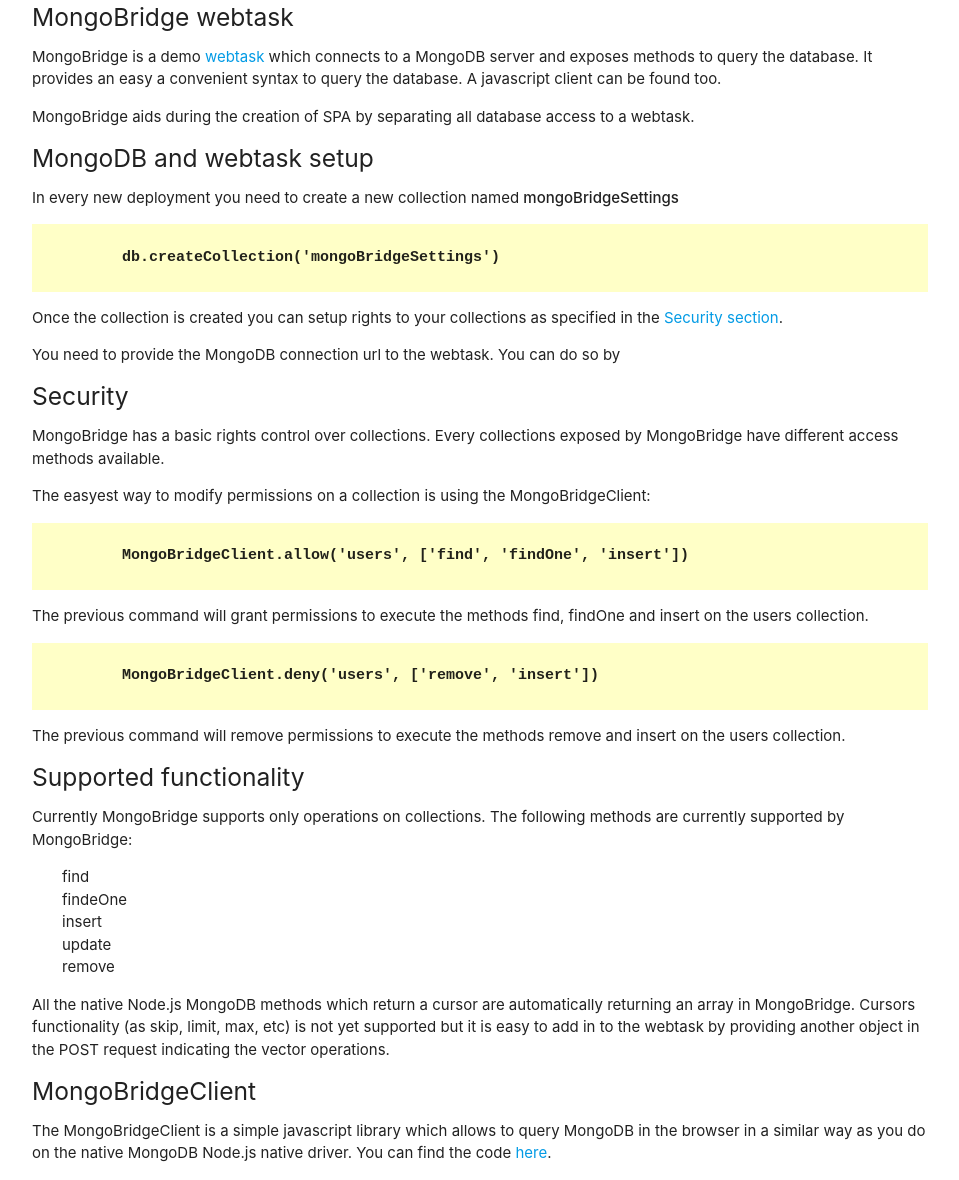
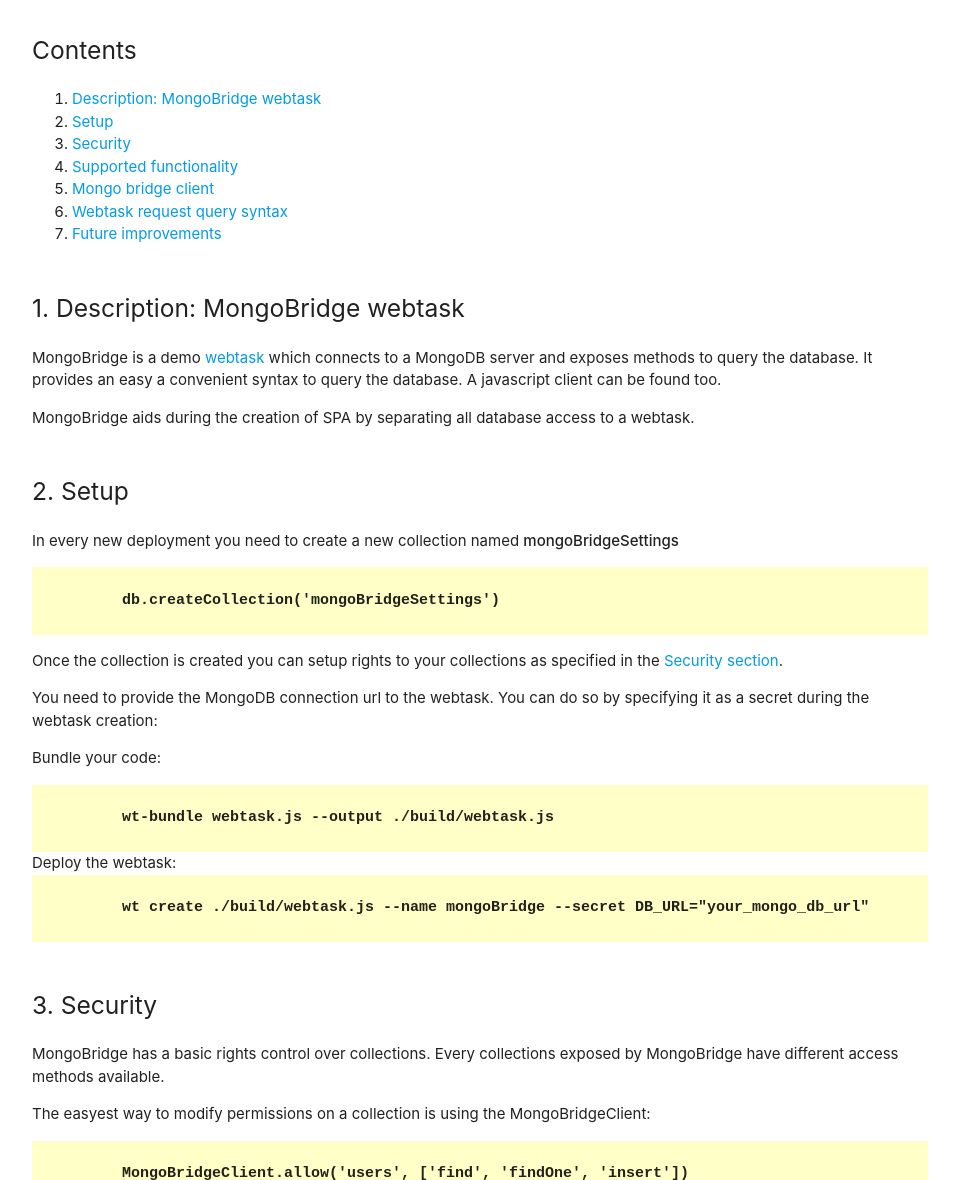
Before and after one commit to santiagorp/MongoBridge, a plain HTML site: page client/documentation.html in a window 1280 px wide. Shown: the part 137-1317 px from the top of the page, without its empty margins (160-1119 px from the left). Drawn offline with nearby package versions, Linux system fonts and the light colour scheme.

Commit message:
Updated documentation

```diff
--- a/client/css/site.css
+++ b/client/css/site.css
@@ -46,3 +46,7 @@
 .documentation nav ul li {
   list-style: none;
 }
+
+.documentation h5 {
+  margin: 2em 0em 1em 0em;
+}
--- a/client/documentation.html
+++ b/client/documentation.html
@@ -24,7 +24,20 @@
 
       <h4>Documentation</h4>
 
-      <h5>MongoBridge webtask</h5>
+      <h5>Contents</h5>
+
+      <ol>
+        <li><a href="#intro">Description: MongoBridge webtask<a></li>
+        <li><a href="#setup">Setup</a></li>
+        <li><a href="#security">Security</a></li>
+        <li><a href="#functionality">Supported functionality</a></li>
+        <li><a href="#client">Mongo bridge client</a></li>
+        <li><a href="#syntax">Webtask request query syntax</a></li>
+        <li><a href="#todo">Future improvements</a></li>
+
+      </ol>
+
+      <h5 id="intro">1. Description: MongoBridge webtask</h5>
       <p>
         MongoBridge is a demo <a href="https://webtask.io/" target="_blank">webtask</a>
         which connects to a MongoDB server and exposes methods to query the database.
@@ -36,7 +49,7 @@
         MongoBridge aids during the creation of SPA by separating all database access to a webtask.
       </p>
 
-      <h5>MongoDB and webtask setup</h5>
+      <h5 id="setup">2. Setup</h5>
       <p>In every new deployment you need to create a new collection named <strong>mongoBridgeSettings</strong></p>
       <div class="example">
         <pre>
@@ -51,12 +64,24 @@
       </p>
 
       <p>
-        You need to provide the MongoDB connection url to the webtask.
-        You can do so by
-      </p>
+        You need to provide the MongoDB connection url to the webtask. You can do so by specifying it as a secret during the webtask creation:
+      <p/>
+      Bundle your code:
+      <div class="example">
+        <pre>
 
+          wt-bundle webtask.js --output ./build/webtask.js
+        </pre>
+      </div>
+      Deploy the webtask:
+      <div class="example">
+        <pre>
 
-      <h5 id="security">Security</h5>
+          wt create ./build/webtask.js --name mongoBridge --secret DB_URL="your_mongo_db_url"
+        </pre>
+      </div>
+
+      <h5 id="security">3. Security</h5>
       <p>MongoBridge has a basic rights control over collections. Every collections exposed by MongoBridge
         have different access methods available.</p>
 
@@ -81,7 +106,7 @@
         on the users collection.</p>
 
 
-      <h5>Supported functionality</h5>
+      <h5 id="functionality">4. Supported functionality</h5>
       <p>
         Currently MongoBridge supports only operations on collections.
         The following methods are currently supported by MongoBridge:
@@ -100,7 +125,7 @@
         operations.
       </p>
 
-      <h5>MongoBridgeClient</h5>
+      <h5 id="client">5. MongoBridgeClient</h5>
       <p>
         The MongoBridgeClient is a simple javascript library which allows to query MongoDB in the browser
         in a similar way as you do on the native MongoDB Node.js native driver. You can find the code
@@ -145,7 +170,7 @@
         </pre>
       </div>
 
-      <h5>webtask request query syntax</h5>
+      <h5 id="syntax">6. Webtask request query syntax</h5>
       <p>
         The MongoBridge webtask demo has been designed to provide a syntax as
         close as possible to the
@@ -198,7 +223,7 @@
             </div>
         </div>
 
-        <h5>Future improvements</h5>
+        <h5 id="todo">7. Future improvements</h5>
         The next features to be included are:
         <ul>
           <li>MongoDB cursors functionality</li>
```
